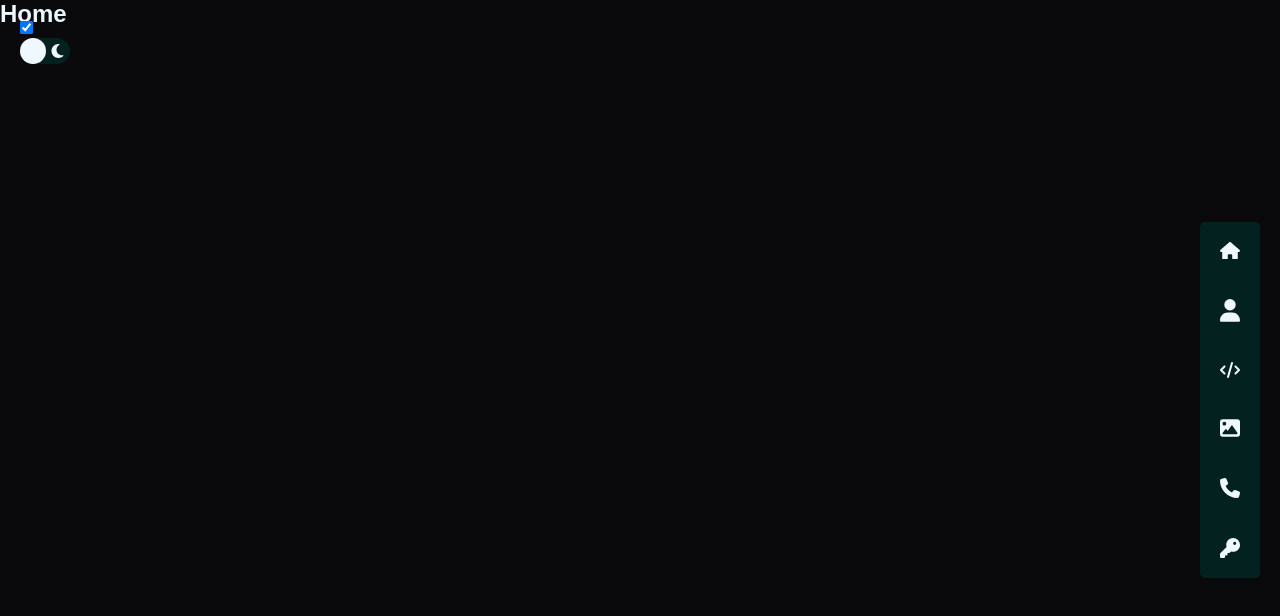
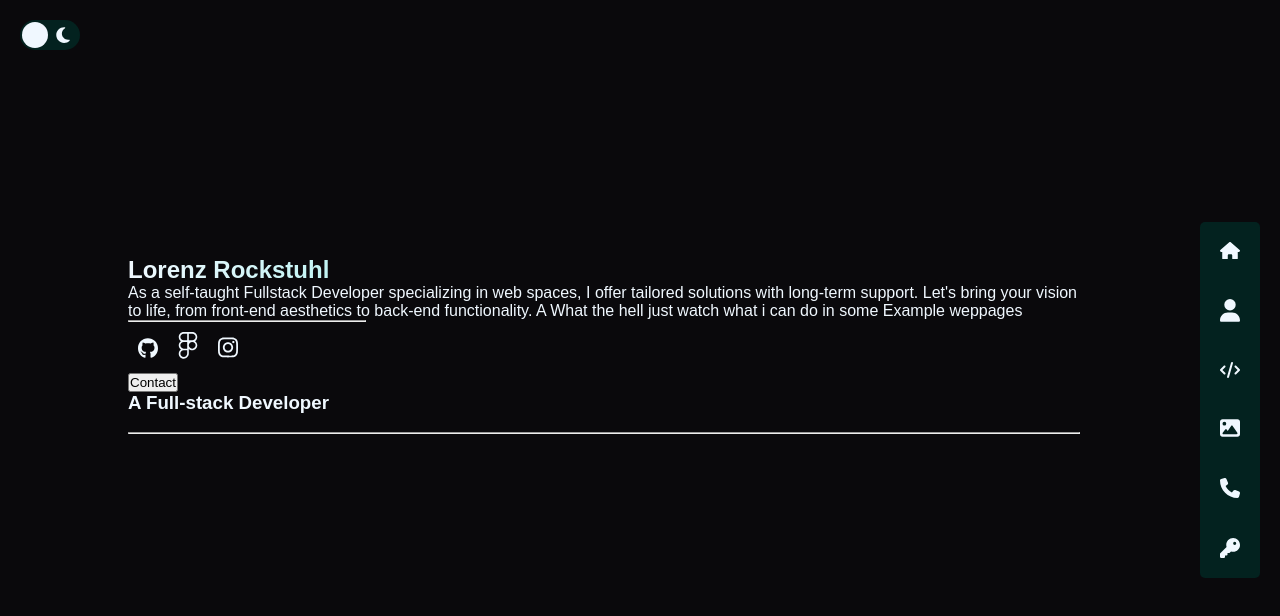
Before and after one commit to lorenzrock/Portfolio_Lorenz_Rockstuhl_v001, a React (Vite) app in the folder frontend/: page / in a window 1280 px wide. Shown: the top 616 px of the page. Built offline with nearby package versions, Linux system fonts and the light colour scheme.

Commit message:
finished nav and theme-mode-btn started with home section

```diff
--- a/frontend/src/Home/Home.jsx
+++ b/frontend/src/Home/Home.jsx
@@ -7,7 +7,21 @@
 
     return(
         <section>
-            <h2>Home</h2>
+            <h2>Lorenz Rockstuhl</h2>
+            <p>
+                As a self-taught Fullstack Developer specializing in web spaces, I offer tailored solutions with long-term support. Let's bring your vision to life, from front-end aesthetics to back-end functionality. A What the hell just watch what i can do in some Example weppages
+            </p>
+            <hr className={styles.hr_1}/>
+            <div>
+                <svg xmlns="http://www.w3.org/2000/svg" viewBox="0 0 496 512"><path d="M165.9 397.4c0 2-2.3 3.6-5.2 3.6-3.3 .3-5.6-1.3-5.6-3.6 0-2 2.3-3.6 5.2-3.6 3-.3 5.6 1.3 5.6 3.6zm-31.1-4.5c-.7 2 1.3 4.3 4.3 4.9 2.6 1 5.6 0 6.2-2s-1.3-4.3-4.3-5.2c-2.6-.7-5.5 .3-6.2 2.3zm44.2-1.7c-2.9 .7-4.9 2.6-4.6 4.9 .3 2 2.9 3.3 5.9 2.6 2.9-.7 4.9-2.6 4.6-4.6-.3-1.9-3-3.2-5.9-2.9zM244.8 8C106.1 8 0 113.3 0 252c0 110.9 69.8 205.8 169.5 239.2 12.8 2.3 17.3-5.6 17.3-12.1 0-6.2-.3-40.4-.3-61.4 0 0-70 15-84.7-29.8 0 0-11.4-29.1-27.8-36.6 0 0-22.9-15.7 1.6-15.4 0 0 24.9 2 38.6 25.8 21.9 38.6 58.6 27.5 72.9 20.9 2.3-16 8.8-27.1 16-33.7-55.9-6.2-112.3-14.3-112.3-110.5 0-27.5 7.6-41.3 23.6-58.9-2.6-6.5-11.1-33.3 2.6-67.9 20.9-6.5 69 27 69 27 20-5.6 41.5-8.5 62.8-8.5s42.8 2.9 62.8 8.5c0 0 48.1-33.6 69-27 13.7 34.7 5.2 61.4 2.6 67.9 16 17.7 25.8 31.5 25.8 58.9 0 96.5-58.9 104.2-114.8 110.5 9.2 7.9 17 22.9 17 46.4 0 33.7-.3 75.4-.3 83.6 0 6.5 4.6 14.4 17.3 12.1C428.2 457.8 496 362.9 496 252 496 113.3 383.5 8 244.8 8zM97.2 352.9c-1.3 1-1 3.3 .7 5.2 1.6 1.6 3.9 2.3 5.2 1 1.3-1 1-3.3-.7-5.2-1.6-1.6-3.9-2.3-5.2-1zm-10.8-8.1c-.7 1.3 .3 2.9 2.3 3.9 1.6 1 3.6 .7 4.3-.7 .7-1.3-.3-2.9-2.3-3.9-2-.6-3.6-.3-4.3 .7zm32.4 35.6c-1.6 1.3-1 4.3 1.3 6.2 2.3 2.3 5.2 2.6 6.5 1 1.3-1.3 .7-4.3-1.3-6.2-2.2-2.3-5.2-2.6-6.5-1zm-11.4-14.7c-1.6 1-1.6 3.6 0 5.9 1.6 2.3 4.3 3.3 5.6 2.3 1.6-1.3 1.6-3.9 0-6.2-1.4-2.3-4-3.3-5.6-2z"/></svg>
+                <svg xmlns="http://www.w3.org/2000/svg" viewBox="0 0 384 512"><path d="M14 95.8C14 42.9 56.9 0 109.8 0H274.2C327.1 0 370 42.9 370 95.8C370 129.3 352.8 158.8 326.7 175.9C352.8 193 370 222.5 370 256C370 308.9 327.1 351.8 274.2 351.8H272.1C247.3 351.8 224.7 342.4 207.7 326.9V415.2C207.7 468.8 163.7 512 110.3 512C57.5 512 14 469.2 14 416.2C14 382.7 31.2 353.2 57.2 336.1C31.2 319 14 289.5 14 256C14 222.5 31.2 193 57.2 175.9C31.2 158.8 14 129.3 14 95.8zM176.3 191.6H109.8C74.2 191.6 45.4 220.4 45.4 256C45.4 291.4 74 320.2 109.4 320.4C109.5 320.4 109.7 320.4 109.8 320.4H176.3V191.6zM207.7 256C207.7 291.6 236.5 320.4 272.1 320.4H274.2C309.7 320.4 338.6 291.6 338.6 256C338.6 220.4 309.7 191.6 274.2 191.6H272.1C236.5 191.6 207.7 220.4 207.7 256zM109.8 351.8C109.7 351.8 109.5 351.8 109.4 351.8C74 352 45.4 380.8 45.4 416.2C45.4 451.7 74.6 480.6 110.3 480.6C146.6 480.6 176.3 451.2 176.3 415.2V351.8H109.8zM109.8 31.4C74.2 31.4 45.4 60.2 45.4 95.8C45.4 131.4 74.2 160.2 109.8 160.2H176.3V31.4H109.8zM207.7 160.2H274.2C309.7 160.2 338.6 131.4 338.6 95.8C338.6 60.2 309.7 31.4 274.2 31.4H207.7V160.2z"/></svg>
+                <svg xmlns="http://www.w3.org/2000/svg" viewBox="0 0 448 512"><path d="M224.1 141c-63.6 0-114.9 51.3-114.9 114.9s51.3 114.9 114.9 114.9S339 319.5 339 255.9 287.7 141 224.1 141zm0 189.6c-41.1 0-74.7-33.5-74.7-74.7s33.5-74.7 74.7-74.7 74.7 33.5 74.7 74.7-33.6 74.7-74.7 74.7zm146.4-194.3c0 14.9-12 26.8-26.8 26.8-14.9 0-26.8-12-26.8-26.8s12-26.8 26.8-26.8 26.8 12 26.8 26.8zm76.1 27.2c-1.7-35.9-9.9-67.7-36.2-93.9-26.2-26.2-58-34.4-93.9-36.2-37-2.1-147.9-2.1-184.9 0-35.8 1.7-67.6 9.9-93.9 36.1s-34.4 58-36.2 93.9c-2.1 37-2.1 147.9 0 184.9 1.7 35.9 9.9 67.7 36.2 93.9s58 34.4 93.9 36.2c37 2.1 147.9 2.1 184.9 0 35.9-1.7 67.7-9.9 93.9-36.2 26.2-26.2 34.4-58 36.2-93.9 2.1-37 2.1-147.8 0-184.8zM398.8 388c-7.8 19.6-22.9 34.7-42.6 42.6-29.5 11.7-99.5 9-132.1 9s-102.7 2.6-132.1-9c-19.6-7.8-34.7-22.9-42.6-42.6-11.7-29.5-9-99.5-9-132.1s-2.6-102.7 9-132.1c7.8-19.6 22.9-34.7 42.6-42.6 29.5-11.7 99.5-9 132.1-9s102.7-2.6 132.1 9c19.6 7.8 34.7 22.9 42.6 42.6 11.7 29.5 9 99.5 9 132.1s2.7 102.7-9 132.1z"/></svg>
+            </div>
+            <button>Contact</button>
+            <h3>A Full-stack Developer</h3>
+            <img src="" alt="" />
+            <hr className={styles.hr_2}/>
+
         </section>
     )
 }
--- a/frontend/src/Home/Home.module.css
+++ b/frontend/src/Home/Home.module.css
@@ -1,5 +1,18 @@
 section {
+    position: relative;
     width: 100%;
     height: 100vh;
     background-color: var(--color-background);
+    padding-top: 20%;
+    padding-bottom: 20%;
+    padding-left: 10%;
+    padding-right: 200px; /* i need somthing to calculate it or just use %*/
 }
+.hr_1 {
+    width: 25%;
+}
+.hr_2 {
+    display: block;
+    width: 100%;
+    bottom: 0px;
+}
--- a/frontend/src/ThemeSwitch/ThemeSwitch.jsx
+++ b/frontend/src/ThemeSwitch/ThemeSwitch.jsx
@@ -1,19 +1,24 @@
-import { useEffect, useState } from "react"
+import { useEffect, useRef, useState } from "react"
 import styles from "./ThemeSwitch.module.css"
 
 
 function ThemeSwitch() {
 
     const [themeMode, setThemeMode] = useState("dark");
+    const ballRef = useRef(null)
 
 
     useEffect(() => {
+        const ball = ballRef.current
+
         if (themeMode === "dark") {
             document.body.classList.remove("light")
             document.body.classList.add("dark")
+            ball.style.left = "2px"
         } else {
             document.body.classList.remove("dark")
             document.body.classList.add("light")
+            ball.style.left = "32px"
         }
     }, [themeMode])
 
@@ -30,10 +35,11 @@
             <label htmlFor="checkbox-theme">
                 <svg xmlns="http://www.w3.org/2000/svg" viewBox="0 0 512 512"><path d="M361.5 1.2c5 2.1 8.6 6.6 9.6 11.9L391 121l107.9 19.8c5.3 1 9.8 4.6 11.9 9.6s1.5 10.7-1.6 15.2L446.9 256l62.3 90.3c3.1 4.5 3.7 10.2 1.6 15.2s-6.6 8.6-11.9 9.6L391 391 371.1 498.9c-1 5.3-4.6 9.8-9.6 11.9s-10.7 1.5-15.2-1.6L256 446.9l-90.3 62.3c-4.5 3.1-10.2 3.7-15.2 1.6s-8.6-6.6-9.6-11.9L121 391 13.1 371.1c-5.3-1-9.8-4.6-11.9-9.6s-1.5-10.7 1.6-15.2L65.1 256 2.8 165.7c-3.1-4.5-3.7-10.2-1.6-15.2s6.6-8.6 11.9-9.6L121 121 140.9 13.1c1-5.3 4.6-9.8 9.6-11.9s10.7-1.5 15.2 1.6L256 65.1 346.3 2.8c4.5-3.1 10.2-3.7 15.2-1.6zM160 256a96 96 0 1 1 192 0 96 96 0 1 1 -192 0zm224 0a128 128 0 1 0 -256 0 128 128 0 1 0 256 0z"/></svg>
                 <svg xmlns="http://www.w3.org/2000/svg" viewBox="0 0 384 512"><path d="M223.5 32C100 32 0 132.3 0 256S100 480 223.5 480c60.6 0 115.5-24.2 155.8-63.4c5-4.9 6.3-12.5 3.1-18.7s-10.1-9.7-17-8.5c-9.8 1.7-19.8 2.6-30.1 2.6c-96.9 0-175.5-78.8-175.5-176c0-65.8 36-123.1 89.3-153.3c6.1-3.5 9.2-10.5 7.7-17.3s-7.3-11.9-14.3-12.5c-6.3-.5-12.6-.8-19-.8z"/></svg>
-                <span className={styles.ball}></span>
+                <span className={styles.ball} id="ball" ref={ballRef}></span>
             </label>
         </div>
     )
 }
 
+
 export default ThemeSwitch
--- a/frontend/src/ThemeSwitch/ThemeSwitch.module.css
+++ b/frontend/src/ThemeSwitch/ThemeSwitch.module.css
@@ -1,4 +1,132 @@
+.checkbox {
+    display: none;
+}
+
 .themeSwitch {
+    position: absolute;
+    display: block;
+    top: 20px;
+    left: 20px;
+    width: 60px;
+    height: 30px;
+    z-index: 1;
+
+}
+.themeSwitch label {
+    display: flex;
+    justify-content: space-evenly;
+    align-items: center;
+    width: 60px;
+    height: 30px;
+    border-radius: 100px;
+    background-color: var(--color-background1);
+    cursor: pointer;
+}
+.themeSwitch label svg {
+    min-width: 18px;
+    max-width: 18px;
+    height: 18px;
+    padding: 0;
+}
+.ball {
+    position: absolute;
+    width: 26px;
+    height: 26px;
+    left: 2px;
+    top: 2px;
+    border-radius: 100px;
+    background-color: var(--color-icons);
+
+    transition-duration: 0.3s;
+    transition-property: left;
+}
+
+
+
+
+
+
+
+
+
+
+
+
+
+
+
+
+
+
+
+/*.themeSwitch {
+    position: absolute;
+    width: 60px;
+    height: 30px;
+    border-radius: 100px;
+    overflow: hidden;
+    margin-left: 20px;
+    margin-top: 20px;
+    z-index: 1;
+
+    background-color: var(--color-background1);
+
+}
+.checkbox {
+    display: none;
+}
+label{
+    position: relative;
+    width: 100%;
+    height: 100%;
+    padding: 8px;
+    display: flex;
+    justify-content: space-between;
+
+
+}
+label svg {
+    height: 18px;
+    width: 18px;
+    fill: var(--color-icons);
+}
+label svg:last-of-type {
+    margin-left: 10px;
+}
+.ball {
+    position: absolute;
+    left: 2px;  32px
+    top: 2px;
+    width: 26px;
+    height: 26px;
+    border-radius: 100px;
+    background-color: var(--color-icons);
+
+    transition-property: left;
+    transition-duration: 0.3s;
+}
+*/
+
+
+
+
+
+
+
+
+
+
+
+
+
+
+
+
+
+
+
+
+/*.themeSwitch {
     position: absolute;
     margin-top: 20px;
     margin-left: 20px;
@@ -6,7 +134,7 @@
 }
 .ball {
     position: absolute;
-    left: 0px;
+    right: 0px;
 
     display: block;
     width: 26px;
@@ -15,7 +143,7 @@
     border-radius: 50px;
 }
 .checkbox-theme {
-    display: block;
+    display: none;
 }
 .themeSwitch label {
     display: flex;
@@ -30,3 +158,4 @@
     width: 26px;
     height: 26px;
 }
+    */
--- a/frontend/src/index.css
+++ b/frontend/src/index.css
@@ -7,6 +7,7 @@
 :root {
     --border-r: 5px;
     --color-text: #00080F;
+    --color-text-h3:  #F0F8FF;
     --color-background: #F4F3F6;
     --color-background1: #9FD3E7;
     --color-primary: #3EA7D0;
@@ -15,6 +16,7 @@
 }
 body.dark {
     --color-text: #F0F8FF;
+    --color-text-h3:  #F0F8FF;
     --color-background: #0A090C;
     --color-background1: #03221F;
     --color-primary: #15E5CC;
@@ -22,6 +24,7 @@
 }
 body.light {
     --color-text: #00080F;
+    --color-text-h3:  #00080F;
     --color-background: #F4F3F6;
     --color-background1: #9FD3E7;
     --color-primary: #3EA7D0;
@@ -42,3 +45,15 @@
     -webkit-background-clip: text;
     background-clip: text;
 }
+h3 {
+    color: var(--color-text-h3);
+}
+svg {
+    fill: var(--color-icons);
+    min-width: 40px;
+    max-width: 40px;
+    padding: 10px;
+}
+p {
+    color: var(--color-text);
+}
--- a/frontend/src/nav/Nav.module.css
+++ b/frontend/src/nav/Nav.module.css
@@ -17,6 +17,7 @@
     border-radius: var(--border-r);
     background-color: var(--color-background1);
     overflow: hidden;
+    z-index: 1;
 
     transition-property: width;
     transition-duration: 0.3s;
```
